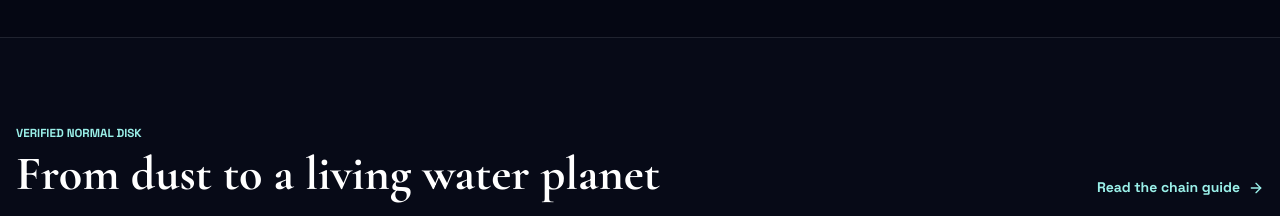
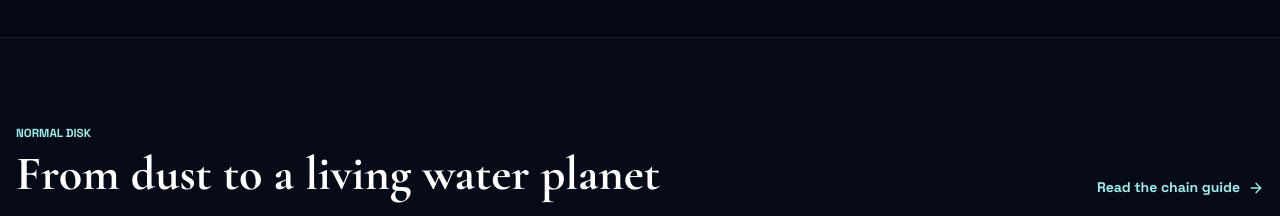
Before and after one commit to lianlele168/primordial-sea-wiki, a Next.js app: page / in a window 1280 px wide. Shown: the part 1140-1356 px from the top of the page. Built offline with nearby package versions, Linux system fonts and the light colour scheme.

Commit message:
fix(eeat): strip unbacked "Verified" UI labels; drop dead simulator component

```diff
--- a/src/app/[slug]/page.tsx
+++ b/src/app/[slug]/page.tsx
@@ -83,7 +83,7 @@ export default async function GuidePageRoute({ params }: GuideRouteProps) {
       {page.slug === "evolution-chain" ? (
         <section className="page-section border-b border-white/10 bg-cosmos-900/70">
           <div className="page-shell">
-            <p className="eyebrow">Verified order</p>
+            <p className="eyebrow">Order</p>
             <h2 className="mt-3 font-display text-4xl font-bold text-white">The complete normal evolution ladder</h2>
             <div className="mt-8"><EvolutionChain /></div>
             <Link href="/merge-planner/" className="btn-primary mt-8">Calculate a target <ArrowRight className="h-4 w-4" /></Link>
--- a/src/app/page.tsx
+++ b/src/app/page.tsx
@@ -109,7 +109,7 @@ export default function HomePage() {
         <div className="page-shell">
           <div className="section-heading">
             <div>
-              <p className="eyebrow">Verified normal disk</p>
+              <p className="eyebrow">Normal disk</p>
               <h2>From dust to a living water planet</h2>
             </div>
             <Link href="/evolution-chain/" className="text-link">Read the chain guide <ArrowRight className="h-4 w-4" /></Link>
--- a/src/data/pages.ts
+++ b/src/data/pages.ts
@@ -125,7 +125,7 @@ export const guidePages: GuidePage[] = [
     imageAlt: "Primordial Sea invitation-only hidden disk with a golden world",
     sections: [
       {
-        heading: "Verified unlock loop",
+        heading: "Unlock loop",
         steps: [
           { title: "Clear stages", body: "Stage clears award items according to the official description." },
           { title: "Trade items", body: "Items can be exchanged for invitations; exact costs are not publicly listed on the game page." },
```
